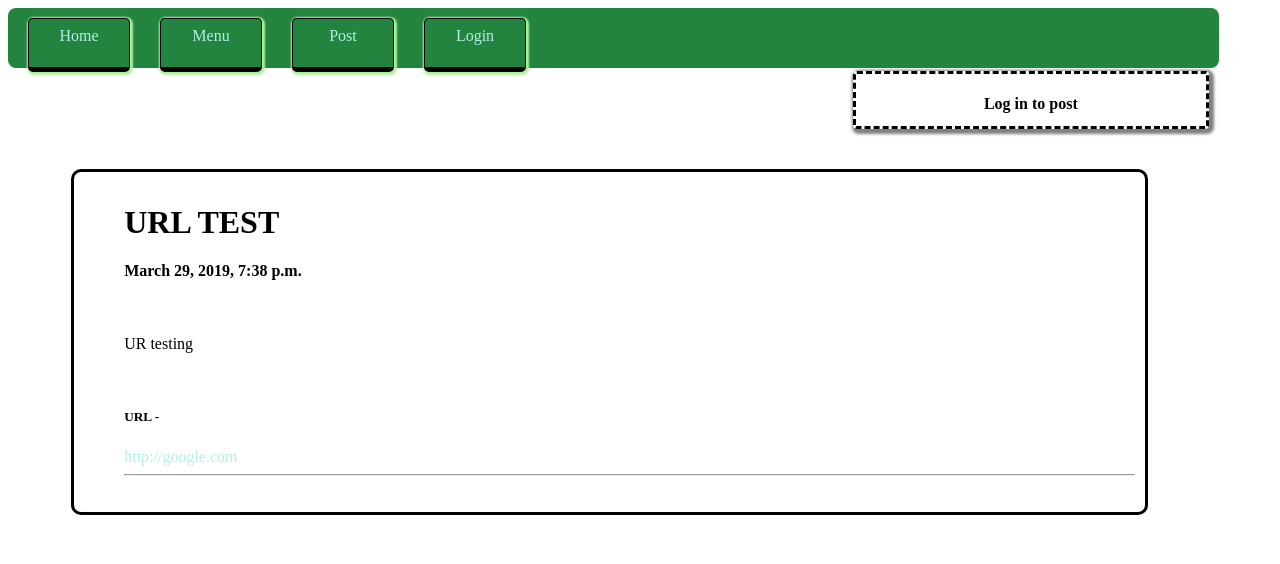
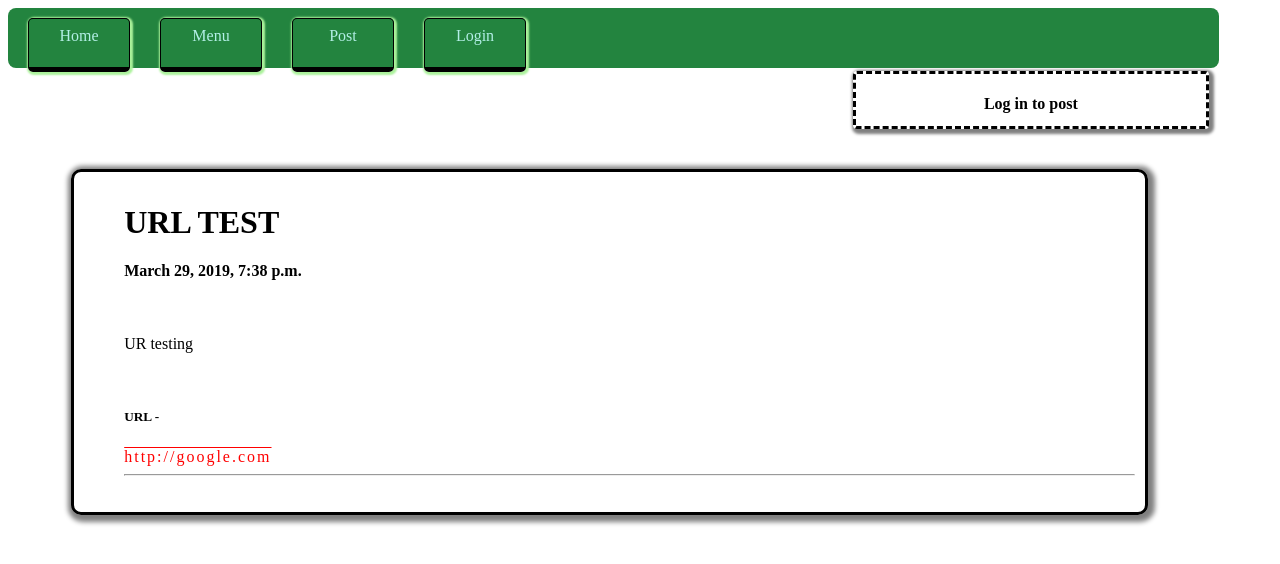
Before and after one commit to richeshgupta/JUETNoticeBoard, a Django app: page /home/ in a window 1280 px wide. Shown: the top 564 px of the page. Run offline with Django 3.2, Linux system fonts and the light colour scheme; data comes from the database, SQL or seed files in the repository.

Commit message:
Dynamic routing url is now well designed

```diff
--- a/notice/users/templates/users/nav.html
+++ b/notice/users/templates/users/nav.html
@@ -54,6 +54,18 @@
 			border-radius:10px;
 			padding:10px;
 			padding-left:50px;
+			box-shadow:2px 2px 5px 5px grey;
+		}
+		div.content > a
+		{
+			color:red;
+			text-decoration:overline;
+			letter-spacing: 2px;
+		}
+		div.content > a:hover
+		{
+			color:blue;
+			transition:color 2s;
 		}
 		div.logbox
 		{
```
